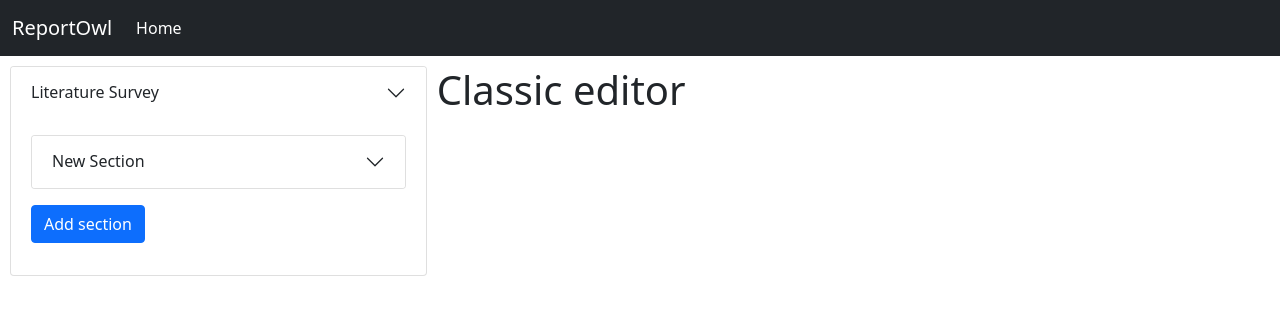
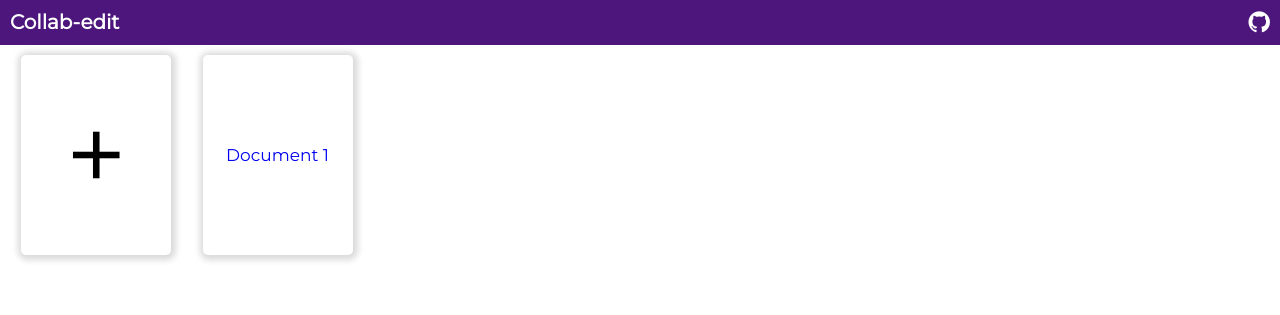
Before and after one commit to Swanand01/reportowl, a Django app: page /app/ in a window 1280 px wide. Shown: the top 315 px of the page. Run offline with Django 3.2, Linux system fonts and the light colour scheme; data comes from the database, SQL or seed files in the repository; both versions use the stored data as it was after the commit; some libraries are stand-ins or nearby versions.

Commit message:
index added again

```diff
--- a/editor/models.py
+++ b/editor/models.py
@@ -1,11 +1,19 @@
 from django.db import models
 from django.db.models.deletion import CASCADE
+import random
+import string
 
 # Create your models here.
 
 
+def id_generator():
+    return ''.join(random.choices(
+        string.ascii_letters + string.digits, k=24))
+
+
 class Document(models.Model):
     title = models.CharField(max_length=300)
+    document_id = models.CharField(max_length=24, default=id_generator)
 
     def __str__(self):
         return self.title
--- a/editor/static/css/index.css
+++ b/editor/static/css/index.css
@@ -1,18 +1,118 @@
-main{
-    display: grid;
-    grid-template-columns: 1fr 2fr;
-    grid-gap:10px;
-    padding: 10px;
+@import url('https://fonts.googleapis.com/css2?family=Montserrat&display=swap');
+
+*{
+    margin: 0;
+    padding: 0;
 }
 
-.chapters-container{
-    min-width: 30vw;
+html{
+    font-family: 'Montserrat', sans-serif;
+    font-size: 10px;
 }
 
-#title1{
+h1{
+    font-size: 2rem;
+}
+
+h2{
+    font-size: 1.5rem;
+    align-self: center;
+}
+
+nav{
+    display: flex;
+    justify-content: space-between;
+    padding: 1rem;
+    background-color: #4d167d;
+    color: white;
+}
+
+.cards{
+    display: grid;
+    place-items: center;
+    height: 20rem;
+    background-color: white;
+    box-shadow: 1px 1px 6px 4px rgba(0,0,0,0.15);
+    border-radius: 0.5rem;
+    cursor:pointer;
+}
+.cards:hover {background-color: #e7e1e1}
+
+.cards a{
+    padding: 1rem;
+    text-decoration: none;
+    font-size: 1.7rem;
+    word-break: break-all;
+}
+
+.card-container{
+    display: grid;
+    grid-template-columns: repeat(auto-fill, 15rem);
+    justify-content: space-evenly;
+    grid-gap:2rem;
+    padding:1rem;
+}
+
+#addFile-btn{
+    display: grid;
+    place-items: center;
+}
+
+#addFile-btn i{
+    font-size: 8rem;
+}
+
+#github-btn i{
+    cursor: pointer;
+    font-size: 2.5rem;
+}
+
+
+.create-file-popup
+{
+    display: none;
+    z-index: 9;
+    position: fixed;
+    top: 50%;
+    left: 50%;
+    -webkit-transform: translate(-50%, -50%);
+    transform: translate(-50%, -50%);
+
+}
+.form-container
+{
+    background-color: white;
+    display: grid;
+    grid-template-rows: 1fr 1fr 1fr;
+    place-items: center;
+    grid-gap:2rem;
+    width: 30rem;
+    padding: 2rem 2.5rem;
+    border-radius: 1rem;
+    box-shadow: 1px 1px 43px -1px grey;
+}
+
+#file_name{
+    width: 75%;
+    padding: 1rem;
+    border: none;
+    border-radius: 0.5rem;
+    background-color: #F0F0F0;
+    text-align: center;
+}
+#submit-btn{
+    width: 15rem;
+    padding: 1rem;
+    border-radius: 0.5rem;
+    border: none;
+    background-color:#4d167d;
+    color: white;
+}
+
+#close-popup-container{
+    z-index: 8;
+    display: none;
+    position: absolute;
+    height: calc(100vh - 4.48rem);
     width: 100%;
 }
-
-#content1{
-    display: none;
-}
--- a/editor/static/js/index.js
+++ b/editor/static/js/index.js
@@ -1,23 +1,19 @@
-let editor;
-
-ClassicEditor
-    .create(document.querySelector('#editor'))
-    .then(newEditor => {
-        editor = newEditor;
-    })
-    .catch(error => {
-        console.error(error);
+Array.from(document.getElementsByClassName("file-cards")).forEach(function (element) {
+    element.addEventListener("click", function (event) {
+        window.location.href = event.target.querySelector("a").href;
     });
-
-// Assuming there is a <button id="submit">Submit</button> in your application.
-document.querySelector('h1').addEventListener('click', () => {
-    const editorData = editor.getData();
-
-    console.log(typeof (editorData));
 });
 
+document.querySelector("#close-popup-container").addEventListener("click", function (event) {
+    event.target.style.display = "none";
+    document.querySelector(".create-file-popup").style.display = "none";
+});
 
-document.querySelector("#submit1").addEventListener("click", event => {
-    const editorData = editor.getData();
-    document.querySelector("#content1").value = editorData;
+document.querySelector("#addFile-btn").addEventListener("click", function (event) {
+    document.querySelector("#close-popup-container").style.display = "inline-block";
+    document.querySelector(".create-file-popup").style.display = "inline-block";
 });
+
+document.querySelector("#github-btn").addEventListener("click", function (event) {
+    window.open("https://www.github.com/Swanand01/collab-code", '_blank').focus();
+});
--- a/editor/templates/index.html
+++ b/editor/templates/index.html
@@ -1,99 +1,53 @@
-<!doctype html>
+<!DOCTYPE html>
 <html lang="en">
 
 <head>
-    <!-- Required meta tags -->
-    <meta charset="utf-8">
-    <meta name="viewport" content="width=device-width, initial-scale=1">
+    <meta charset="UTF-8">
+    <meta http-equiv="X-UA-Compatible" content="IE=edge">
+    <meta name="viewport" content="width=device-width, initial-scale=1.0">
+    <title>Document</title>
 
-    <!-- Bootstrap CSS -->
-    <link href="https://cdn.jsdelivr.net/npm/bootstrap@5.1.3/dist/css/bootstrap.min.css" rel="stylesheet"
-        integrity="sha384-1BmE4kWBq78iYhFldvKuhfTAU6auU8tT94WrHftjDbrCEXSU1oBoqyl2QvZ6jIW3" crossorigin="anonymous">
     {% load static %}
-    <script src="https://cdn.ckeditor.com/ckeditor5/31.0.0/classic/ckeditor.js"></script>
+
     <link rel="stylesheet" href="{% static 'css/index.css' %}">
-
-    <title>ReportOwl</title>
+    <link href="https://fonts.googleapis.com/icon?family=Material+Icons" rel="stylesheet">
+    <link rel="stylesheet" href="https://cdnjs.cloudflare.com/ajax/libs/font-awesome/4.7.0/css/font-awesome.min.css">
 </head>
 
 <body>
     <header>
-        <nav class="navbar navbar-expand-lg navbar-dark bg-dark">
-            <div class="container-fluid">
-                <a class="navbar-brand" href="/app">ReportOwl</a>
-                <button class="navbar-toggler" type="button" data-bs-toggle="collapse"
-                    data-bs-target="#navbarSupportedContent" aria-controls="navbarSupportedContent"
-                    aria-expanded="false" aria-label="Toggle navigation">
-                    <span class="navbar-toggler-icon"></span>
-                </button>
-                <div class="collapse navbar-collapse" id="navbarSupportedContent">
-                    <ul class="navbar-nav me-auto mb-2 mb-lg-0">
-                        <li class="nav-item">
-                            <a class="nav-link active" aria-current="page" href="/app">Home</a>
-                        </li>
-                    </ul>
-                </div>
+        <nav>
+            <h1>Collab-edit</h1>
+            <div id="github-btn">
+                <i class="fa fa-github"></i>
             </div>
         </nav>
     </header>
-    <main>
-        <div class="chapters-container">
-            <div class="accordion-item">
-                <h2 class="accordion-header" id="headingOne">
-                    <button class="accordion-button collapsed" type="button" data-bs-toggle="collapse"
-                        data-bs-target="#collapseOne" aria-expanded="false" aria-controls="collapseOne">
-                        Literature Survey
-                    </button>
-                </h2>
-                <div id="collapseOne" class="accordion-collapse collapse show" aria-labelledby="headingOne"
-                    data-bs-parent="#accordionExample">
-                    <div class="accordion-body">
-                        <div class="accordion-item">
-                            <h2 class="accordion-header" id="headingOneOne">
-                                <button class="accordion-button collapsed" type="button" data-bs-toggle="collapse"
-                                    data-bs-target="#collapseOneOne" aria-expanded="false"
-                                    aria-controls="collapseOneOne">
-                                    {% if title1 %}
-                                    {{title1}}
-                                    {% else %}
-                                    New Section
-                                    {% endif %}
+    <div>
+        <div id="close-popup-container"></div>
+        <div class="create-file-popup">
+            <form action="" method="POST" class="form-container">
+                {% csrf_token %}
+                <h1>Create new file</h1>
+                <input id="file_name" type="text" name="file_name" required placeholder="Enter File Name">
+                <input id="submit-btn" type="submit" value="Create a file">
+            </form>
+        </div>
 
-                                </button>
-                            </h2>
-                            <div id="collapseOneOne" class="accordion-collapse collapse" aria-labelledby="headingOneOne"
-                                data-bs-parent="#accordionExample">
-                                <div class="accordion-body">
-                                    <form action="" method="post">
-                                        {% csrf_token %}
-                                        <input type="text" name="title1" id="title1" placeholder="Title"><br>
-                                        <input type="text" name="content1" id="content1">
-                                        <input type="submit" class="btn btn-primary my-2" id="submit1"
-                                            value="Add Content">
-                                    </form>
-                                </div>
-                            </div>
-                        </div>
-                        <button class="btn btn-primary my-3">Add section</button>
-                    </div>
-                </div>
+        <div class="card-container">
+            <div id="addFile-btn" class="cards">
+                <i class="material-icons">add</i>
             </div>
+            {% if documents %}
+            {% for document in documents %}
+            <div class="cards file-cards">
+                <a href="{% url 'editor_view' document.document_id %}">{{ document.title }}</a>
+            </div>
+            {% endfor %}
+            {% endif %}
         </div>
-        <div class="editor-container">
-            <h1>Classic editor</h1>
-            <div id="editor">
-                {% if content1 %}
-                {{content1 | safe}}
-                {% endif %}
-            </div>
-        </div>
-    </main>
-
+    </div>
 </body>
-
-<script src="https://cdn.jsdelivr.net/npm/bootstrap@5.1.3/dist/js/bootstrap.bundle.min.js"
-    integrity="sha384-ka7Sk0Gln4gmtz2MlQnikT1wXgYsOg+OMhuP+IlRH9sENBO0LRn5q+8nbTov4+1p"
-    crossorigin="anonymous"></script>
 <script src="{% static 'js/index.js' %}" type="text/javascript"></script>
 
 </html>
--- a/editor/urls.py
+++ b/editor/urls.py
@@ -2,6 +2,6 @@ from django.urls import path
 from . import views
 
 urlpatterns = [
+    path('<str:file_id>/', views.editor_view, name='editor_view'),
     path('', views.index, name='index'),
-    #path('<str:file_id>/', views.room, name='room'),
 ]
```
Also changed, not shown: editor/static/css/editor_view.css (added, +18 -0 lines), editor/static/js/editor_view.js (added, +23 -0 lines), editor/templates/editor_view.html (added, +99 -0 lines), db.sqlite3, editor/migrations/0002_document_document_id.py (added).
